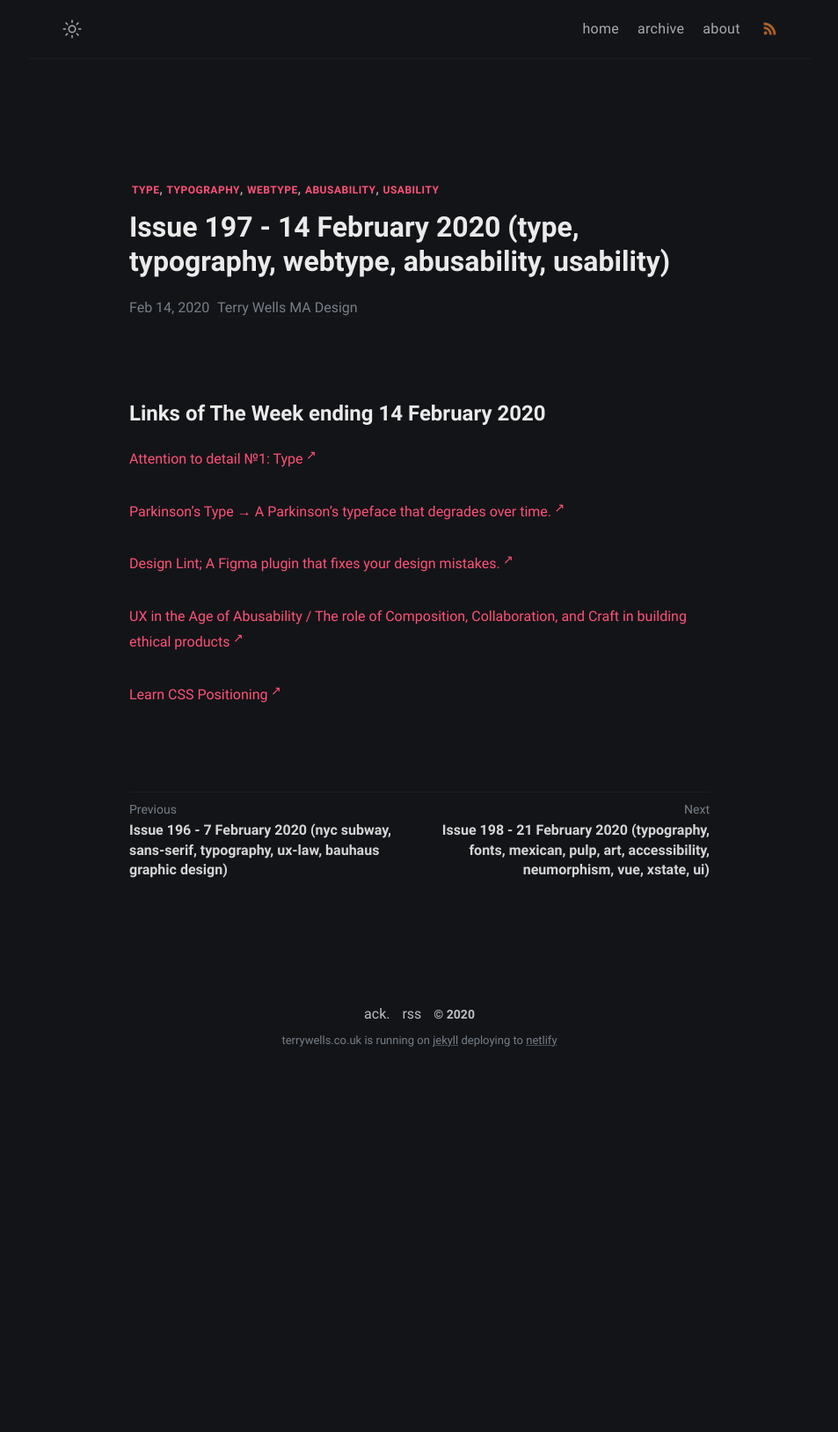
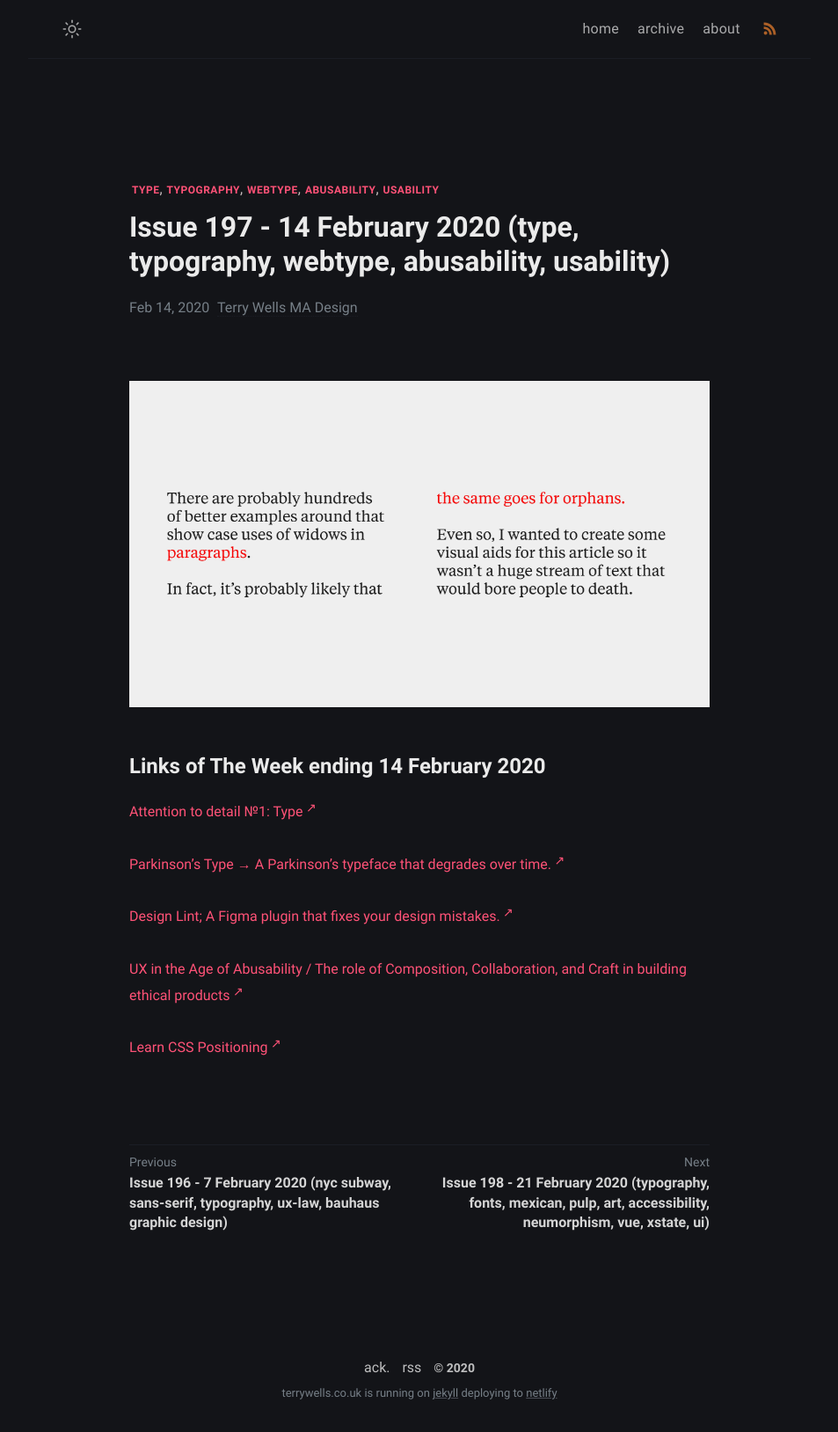
Before and after one commit to wristtattoo/jekyll-klise, a Jekyll site: the page built from _posts/2020-11-03-issue-197-14-february-2020-type-typography-webtype-abusability-usability.md, in a window 1280 px wide. Shown: the whole page at 88% size, without its empty margins (163-1116 px from the left). Built offline with Jekyll 4.4.1, drawn with Linux system fonts in a browser that asks for light colours; a script that is not in the unit is left out; before the commit the page ends 1227 px from its top, so only the background shows below that.

Commit message:
Update Links of The Week “2020-11-03-issue-197-14-february-2020-type-typography-webtype-abusability-usability”

```diff
--- a/_posts/2020-11-03-issue-197-14-february-2020-type-typography-webtype-abusability-usability.md
+++ b/_posts/2020-11-03-issue-197-14-february-2020-type-typography-webtype-abusability-usability.md
@@ -5,6 +5,8 @@ title: Issue 197 - 14 February 2020 (type, typography, webtype, abusability,
 tags: type typography webtype abusability usability
 date: 2020-02-14T17:17:49.082Z
 ---
+![Attention to detail №1: Type](/assets/uploads/issue-197.jpg "Attention to detail №1: Type")
+
 # Links of The Week ending 14 February 2020
 
 <a href="https://uxdesign.cc/attention-to-detail-1-type-9e1720329238" title="Attention to detail №1: Type" alt="Attention to detail №1: Type" target="_blank">Attention to detail №1: Type</a>
```
Also changed, not shown: assets/uploads/issue-197.jpg (added).
